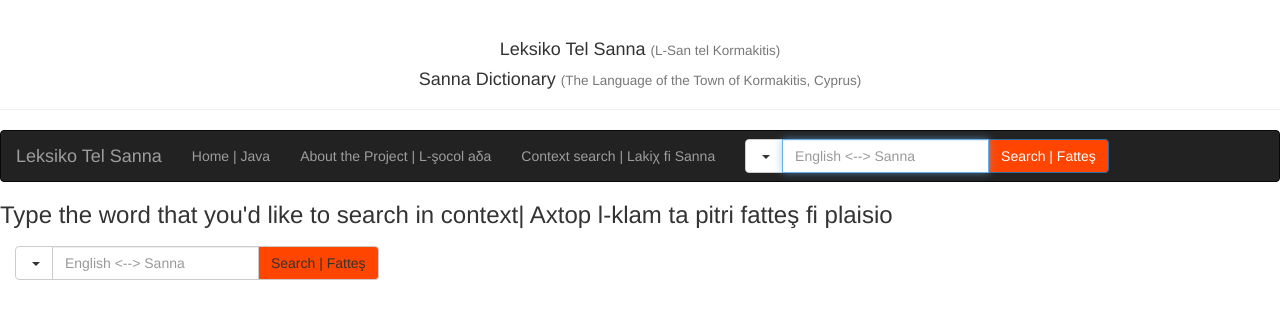
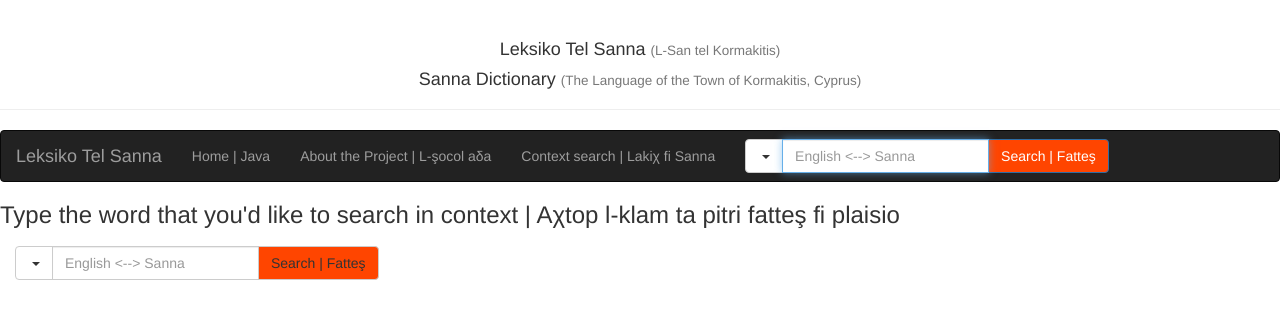
Before and after one commit to wmsimmons/SannaDictionary, a Flask app: page /contextsearch in a window 1280 px wide. Shown: the top 319 px of the page. Run offline with Flask 2, Linux system fonts and the light colour scheme; some libraries are stand-ins or nearby versions.

Commit message:
Update concordanceSearch.html

```diff
--- a/sanna/templates/concordanceSearch.html
+++ b/sanna/templates/concordanceSearch.html
@@ -1,7 +1,7 @@
 {% extends "index.html" %}
 
 {% block content %}
-<h3>Type the word that you'd like to search in context| Axtop l-klam ta pitri fatteş fi plaisio</h3>
+<h3>Type the word that you'd like to search in context | Aχtop l-klam ta pitri fatteş fi plaisio</h3>
 
 <form class="navbar-form navbar-left" method="GET" role="search" action="/concordanceresults">
 	<div class="input-group">
```
